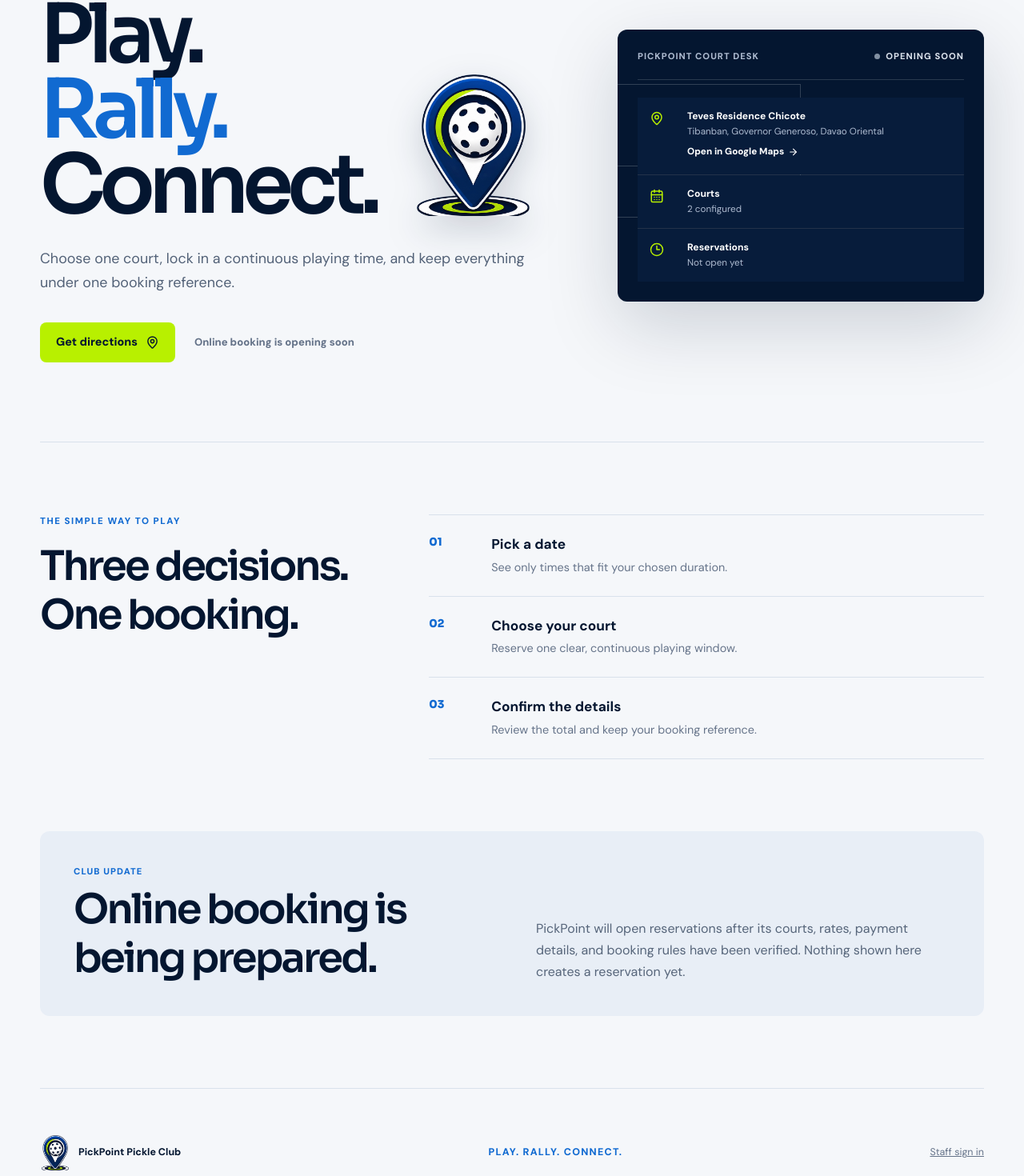
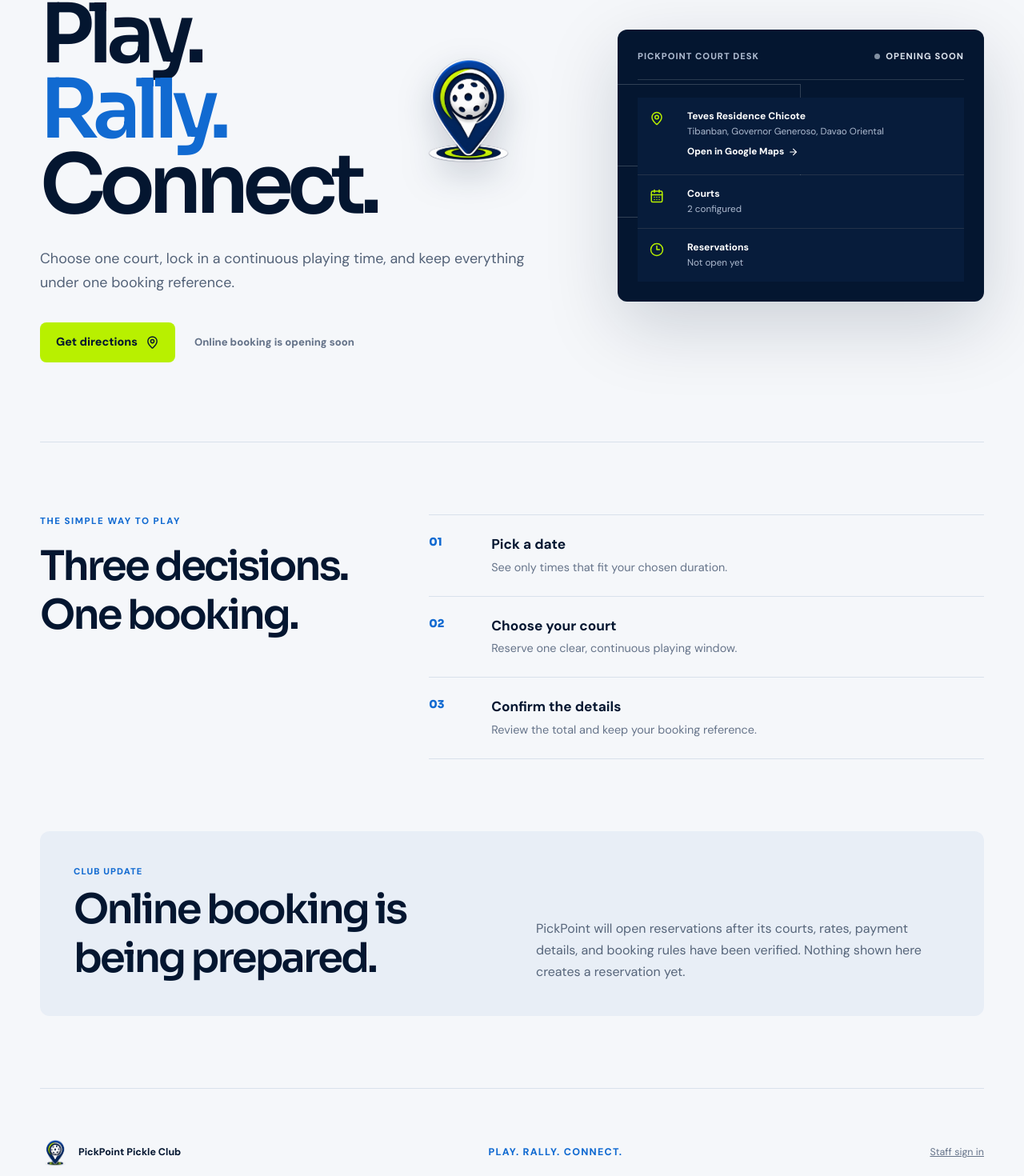
Before and after one commit to christianjelarjoyhisola-ux/pickpoint-pickleclub, a Next.js app: page / in a window 1280 px wide. Shown: the part 230-1700 px from the top of the page at 80% size. Built offline with nearby package versions, Linux system fonts and the light colour scheme; no server answers.

Commit message:
Center transparent PickPoint hero mark

```diff
--- a/app/layout.tsx
+++ b/app/layout.tsx
@@ -58,8 +58,8 @@ export async function generateMetadata(): Promise<Metadata> {
       description,
     },
     icons: {
-      icon: [{ url: "/pickpoint-mark-v2.png", type: "image/png" }],
-      apple: [{ url: "/pickpoint-mark-v2.png", type: "image/png" }],
+      icon: [{ url: "/pickpoint-mark-v4.png", type: "image/png" }],
+      apple: [{ url: "/pickpoint-mark-v4.png", type: "image/png" }],
     },
   };
 }
--- a/app/pickpoint-v2/admin/PickPointDesk.tsx
+++ b/app/pickpoint-v2/admin/PickPointDesk.tsx
@@ -44,7 +44,7 @@ const run:RunAction=async(type,payload,resourceId)=>{setError("");try{const r=aw
 async function act(type:string,b:Booking){if(type==="payment:review-ui"){if(!b.paymentEvidence?.verificationId)return;try{setLoading(true);const receipt=await managementAdapter.loadPaymentReceipt(context,b.paymentEvidence.verificationId);setReview({booking:b,receipt});setReviewNote("")}catch(e){setError(message(e))}finally{setLoading(false)}return}if(type==="booking:reschedule-ui"){setReschedule(b);return}if(type==="booking:cancel"&&!confirm(`Cancel ${b.reference}?`))return;await run(type,type==="booking:cancel"?{reason:"Cancelled by PickPoint staff"}:undefined,b.bookingId)}
 async function moveBooking(e:FormEvent<HTMLFormElement>){e.preventDefault();if(!reschedule)return;const f=new FormData(e.currentTarget),ok=await run("booking:update",{bookingId:reschedule.bookingId,bookingReference:reschedule.reference,newDate:String(f.get("date")),newStartTime:String(f.get("start")),reasonCode:"customer_request",publicReason:String(f.get("reason")),internalNote:null,notifyCustomer:true,idempotencyKey:crypto.randomUUID()},reschedule.bookingId);if(ok)setReschedule(null)}
 async function create(e:FormEvent<HTMLFormElement>){e.preventDefault();if(!composer||!snap)return;const f=new FormData(e.currentTarget);const payload=composer==="booking"?{courtId:String(f.get("court")),bookingDate:String(f.get("date")),startTime:String(f.get("start")),durationHours:Number(f.get("duration")),customer:{name:String(f.get("name")),email:String(f.get("email")),phone:String(f.get("phone"))},payment:{method:String(f.get("payment")),reference:String(f.get("reference"))},clientRequestId:crypto.randomUUID()}:{courtId:f.get("court")||null,startDate:String(f.get("date")),endDate:String(f.get("date")),startsAt:String(f.get("start")),endsAt:String(f.get("end")),publicLabel:String(f.get("label")),internalReason:String(f.get("reason"))};setLoading(true);try{const r=await managementAdapter.perform(context,{type:composer==="booking"?"booking:create":"schedule:block",payload});setNotice(r.message);setComposer(null);await load()}catch(x){setError(message(x))}finally{setLoading(false)}}
-if(!checked)return <main id="main-content" className={s.center}><RefreshCw/><p>Opening PickPoint Desk…</p></main>;if(!live)return <main id="main-content" className={s.center}><Image src="/pickpoint-mark-v2.png" width={96} height={96} alt="" unoptimized/><h1>Connect PickPoint Desk</h1><p>The secure platform configuration is missing. No sample bookings are shown.</p><Link className={s.primary} href="/">Return to guest site</Link></main>;if(!signed||!snap)return <Login done={load} initialError={error}/>;
+if(!checked)return <main id="main-content" className={s.center}><RefreshCw/><p>Opening PickPoint Desk…</p></main>;if(!live)return <main id="main-content" className={s.center}><Image src="/pickpoint-mark-v4.png" width={96} height={86} alt="" unoptimized/><h1>Connect PickPoint Desk</h1><p>The secure platform configuration is missing. No sample bookings are shown.</p><Link className={s.primary} href="/">Return to guest site</Link></main>;if(!signed||!snap)return <Login done={load} initialError={error}/>;
 const ready=snap.setup.filter(x=>x.complete).length;return <main id="main-content" className={s.app}><header className={s.header}><a href="/"><Image src="/pickpoint-wordmark-v3.png" width={190} height={64} alt="PickPoint Pickle Club" unoptimized/><i>Desk</i></a><nav aria-label="Management areas">{nav.map(n=><button key={n} className={area===n?s.active:""} onClick={()=>setArea(n)}>{n[0].toUpperCase()+n.slice(1)}</button>)}</nav><div><span><b>{snap.session.displayName}</b><small>{snap.session.isSystemOwner?"System owner · PickPoint":`${snap.session.role} · PickPoint`}</small></span><button aria-label="Sign out" onClick={async()=>{await signOutOwner();setSigned(false);setSnap(null)}}><LogOut/></button></div></header><div className={s.work}>{(error||notice)&&<div className={error?s.alert:s.notice} role={error?"alert":"status"}>{error||notice}<button onClick={()=>{setError("");setNotice("")}}><X/></button></div>}
 {area==="today"&&<><Title over={pretty(day())} title="Today at PickPoint" copy="Everything the front desk needs, in time order."><Actions can={can} set={setComposer}/></Title><section className={s.strip}><div><span>Courts ready</span><b>{snap.courts.filter(c=>c.status==="active").length}/{snap.courts.length}</b></div><div><span>Bookings today</span><b>{shown.length}</b></div><div><span>Need attention</span><b>{shown.filter(b=>["payment_review","payment_attention","awaiting_receipt"].includes(b.status)).length}</b></div></section><Paper title="Today’s court list" copy="Live bookings for this tenant only.">{shown.length?shown.map(b=><Row key={b.bookingId} b={b} can={can} act={act}/>):<Empty title="No bookings today" copy="The day is clear. Add a walk-in booking when the first player arrives."/>}</Paper></>}
 {area==="bookings"&&<><Title over="Reservation book" title="Bookings" copy="Search by player, reference, contact, or court.">{can("booking:create")&&<button className={s.primary} onClick={()=>setComposer("booking")}><Plus/>Add booking</button>}</Title><label className={s.search}><Search/><input aria-label="Search bookings" value={query} onChange={e=>setQuery(e.target.value)} placeholder="Search bookings"/></label><Paper>{shown.length?shown.map(b=><Row key={b.bookingId} b={b} can={can} act={act}/>):<Empty title="No matching bookings" copy="Try another name or booking reference."/>}</Paper></>}
--- a/app/pickpoint-v2/guest/guest-home.tsx
+++ b/app/pickpoint-v2/guest/guest-home.tsx
@@ -22,7 +22,7 @@ export function GuestHome() {
           <p className="pp-kicker"><span /> Court reservations, made clear</p>
           <div className="pp-hero-title">
             <h1>Play.<br /><em>Rally.</em><br />Connect.</h1>
-            <Image src="/pickpoint-mark-v2.png" alt="PickPoint location-pin logo" width={150} height={180} priority unoptimized />
+            <Image src="/pickpoint-mark-v4.png" alt="PickPoint location-pin logo" width={180} height={161} priority unoptimized />
           </div>
           <p className="pp-lede">Choose one court, lock in a continuous playing time, and keep everything under one booking reference.</p>
           <div className="pp-actions">
--- a/app/pickpoint-v2/guest/guest-shell.tsx
+++ b/app/pickpoint-v2/guest/guest-shell.tsx
@@ -23,7 +23,7 @@ export function GuestShell({ children, current }: GuestShellProps) {
       </header>
       <main id="main-content">{children}</main>
       <footer className="pp-footer">
-        <div><Image src="/pickpoint-mark-v2.png" alt="" width={56} height={64} unoptimized /><strong>PickPoint Pickle Club</strong></div>
+        <div><Image src="/pickpoint-mark-v4.png" alt="" width={56} height={50} unoptimized /><strong>PickPoint Pickle Club</strong></div>
         <p>Play. Rally. Connect.</p>
         <Link href="/manage">Staff sign in</Link>
       </footer>
--- a/app/pickpoint-v2/guest/guest.css
+++ b/app/pickpoint-v2/guest/guest.css
@@ -28,8 +28,8 @@
 .pp-kicker > span { display: inline-block; width: 26px; height: 3px; margin: 0 10px 2px 0; background: var(--pp-lime); }
 .pp-hero h1 { margin: 0; max-width: 700px; font-size: clamp(3.25rem, 8vw, 6.8rem); line-height: .92; letter-spacing: -.075em; }
 .pp-hero h1 em { color: var(--pp-blue); font-style: normal; }
-.pp-hero-title { display: flex; align-items: flex-end; gap: clamp(22px, 4vw, 54px); }
-.pp-hero-title > img { width: clamp(98px, 11vw, 150px); height: auto; margin-bottom: 9px; filter: drop-shadow(0 16px 22px rgba(4,22,48,.18)); }
+.pp-hero-title { display: grid; grid-template-columns: auto clamp(106px, 12vw, 170px); align-items: center; justify-content: start; gap: clamp(20px, 3vw, 42px); }
+.pp-hero-title > img { width: 100%; height: auto; filter: drop-shadow(0 16px 22px rgba(4,22,48,.18)); }
 .pp-lede { max-width: 610px; margin: 30px 0 0; color: #536278; font-size: clamp(1rem, 1.4vw, 1.18rem); line-height: 1.65; }
 .pp-actions { display: flex; align-items: center; gap: 24px; margin-top: 34px; flex-wrap: wrap; }
 .pp-button { min-height: 50px; display: inline-flex; align-items: center; justify-content: center; gap: 10px; padding: 0 20px; border-radius: 8px; cursor: pointer; font-size: .9rem; font-weight: 800; transition: transform .15s ease, background .15s ease; }
@@ -238,8 +238,8 @@
   .pp-kicker { margin-bottom: 12px; font-size: .66rem; letter-spacing: .115em; }
   .pp-hero { min-height: auto; grid-template-columns: 1fr; gap: 28px; padding: 36px 0 48px; }
   .pp-hero h1 { max-width: 360px; font-size: clamp(3.15rem, 15.2vw, 4.45rem); line-height: .91; letter-spacing: -.065em; }
-  .pp-hero-title { display: grid; grid-template-columns: minmax(0,1fr) 82px; align-items: end; gap: 12px; }
-  .pp-hero-title > img { width: 82px; margin: 0 0 4px; }
+  .pp-hero-title { grid-template-columns: auto 88px; align-items: center; justify-content: center; gap: 12px; }
+  .pp-hero-title > img { width: 88px; }
   .pp-lede { margin-top: 22px; font-size: .98rem; line-height: 1.62; }
   .pp-actions { width: 100%; margin-top: 25px; align-items: stretch; flex-direction: column; gap: 15px; }
   .pp-actions .pp-button { width: 100%; min-height: 54px; border-radius: 12px; }
@@ -336,8 +336,8 @@
   .pp-nav { right: 6px; left: 6px; }
   .pp-nav > a, .pp-nav .pp-mobile-home, .pp-nav .pp-nav-cta { font-size: .59rem; }
   .pp-hero h1 { font-size: 2.9rem; }
-  .pp-hero-title { grid-template-columns: minmax(0,1fr) 68px; }
-  .pp-hero-title > img { width: 68px; }
+  .pp-hero-title { grid-template-columns: auto 76px; justify-content: center; }
+  .pp-hero-title > img { width: 76px; }
   .pp-time-choice > div { grid-template-columns: repeat(2,minmax(0,1fr)); }
 }
 
```
Also changed, not shown: public/pickpoint-mark-v4.png (added), 1 other file (tests, documents, lock files or other folders).
